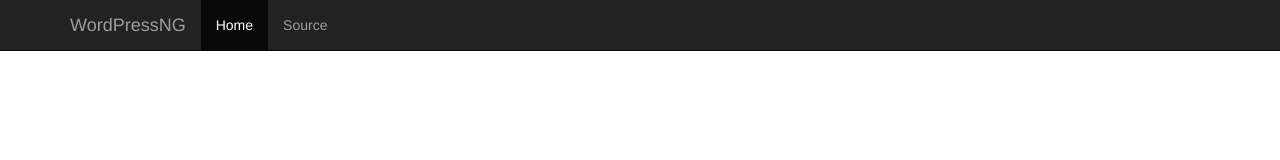
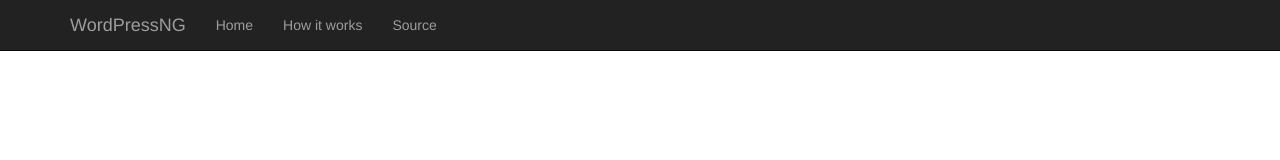
Before and after one commit to sauminkirve/wordpress-ng, a website: page demo/public/index.html in a window 1280 px wide. Drawn offline with nearby package versions, Linux system fonts and the light colour scheme; some packages are replaced by stand-ins of ours; files whose address does not match are found by name.

Commit message:
works on the demo page
Signed-off-by: Forrest Lyman <forrest@digitalusmedia.com>

```diff
--- a/demo/public/app/modules/home/HomeController.js
+++ b/demo/public/app/modules/home/HomeController.js
@@ -1,5 +1,7 @@
+// home page
 angular.module('home',[]).controller('HomeController', ['$scope', 'WordPressNg',
     function($scope, WordPress) {
+        // instantiate the current page and posts collection
         $scope.page = false;
         $scope.posts = false;
 
@@ -8,13 +10,12 @@ angular.module('home',[]).controller('HomeController', ['$scope', 'WordPressNg',
             $scope.page = post;
         });
 
-        // find all of the posts that are tagged 'park'
+        // find all of the posts that are tagged 'parks'
         var params = {
             tags: ["parks"]
         };
 
         WordPress.posts('wordpressngdemo.wordpress.com', params).then(function(posts){
-            console.log(posts);
             $scope.posts = posts;
         });
 }]);
--- a/demo/public/app/modules/page/PageController.js
+++ b/demo/public/app/modules/page/PageController.js
@@ -1,4 +1,8 @@
+// this controller enables you to dynamically pull any page from your blog by its slug
+// eg: /pages/how-it-works will look for the how-it-works page in the blog
 angular.module('page',[]).controller('PageController', ['$scope',  '$routeParams', 'WordPressNg', function($scope, $routeParams, WordPress) {
+
+    // we have to instantiate the post so angular will bind to it and listen for the actual data to come from wordpress
     $scope.post =  false;
 
     // this method finds the post by its wordpress slug
--- a/demo/public/index.html
+++ b/demo/public/index.html
@@ -47,12 +47,13 @@
                 <span class="icon-bar"></span>
                 <span class="icon-bar"></span>
             </button>
-            <a class="navbar-brand" href="#">WordPressNG</a>
+            <a class="navbar-brand" href="/">WordPressNG</a>
         </div>
         <div id="navbar" class="collapse navbar-collapse">
             <ul class="nav navbar-nav">
-                <li class="active"><a href="/">Home</a></li>
-                <li><a href="https://github.com/forrestLyman/wordpress-ng" target="_blank">Source</a></li>
+                <li><a href="/">Home</a></li>
+                <li><a href="/page/how-it-works">How it works</a></li>
+                <li><a href="https://github.com/forrestLyman/wordpress-ng/tree/master/demo" target="_blank">Source</a></li>
             </ul>
         </div>
         <!--/.nav-collapse -->
```
Also changed, not shown: demo/public/app/modules/home/home.html (+2 -0 lines), demo/public/app/modules/page/page.html (+0 -1 lines).
